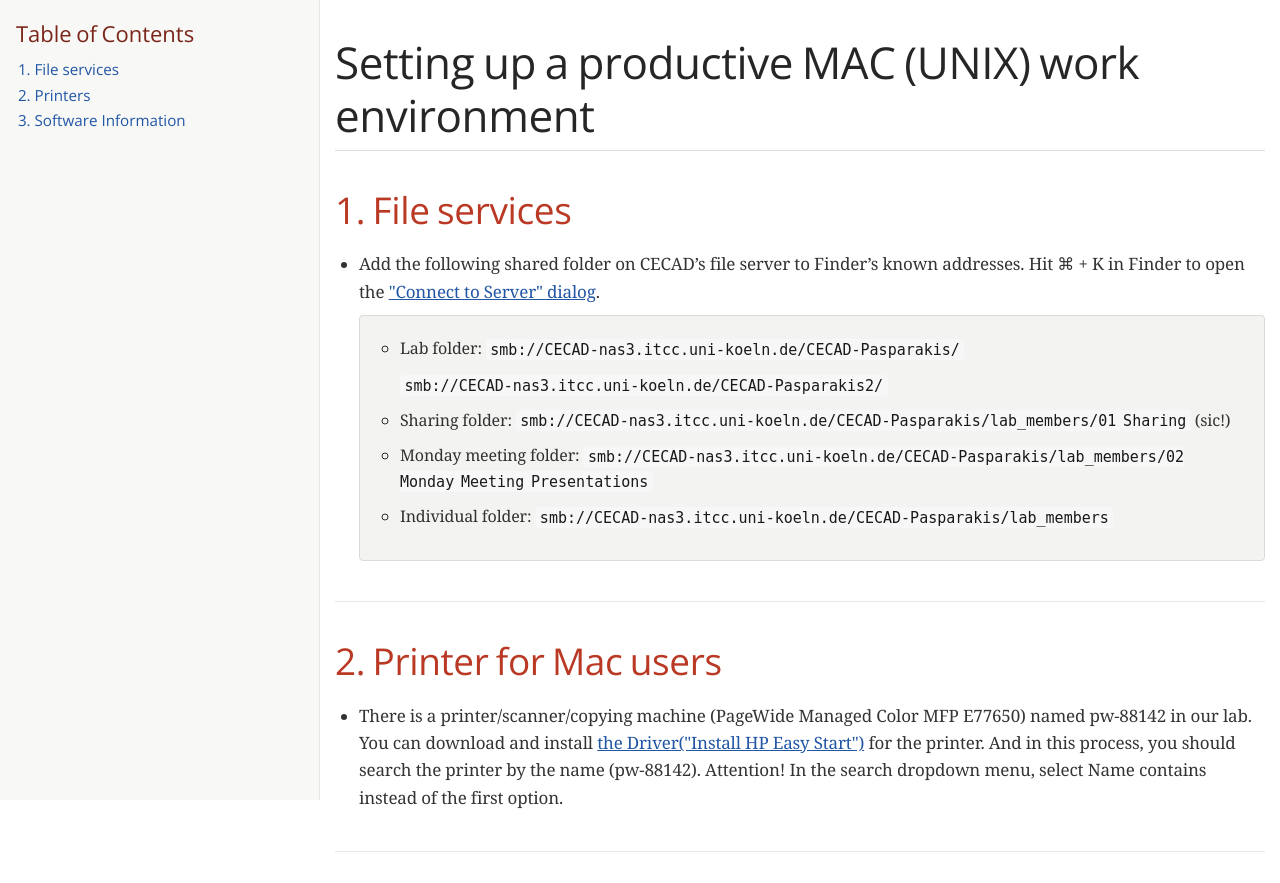
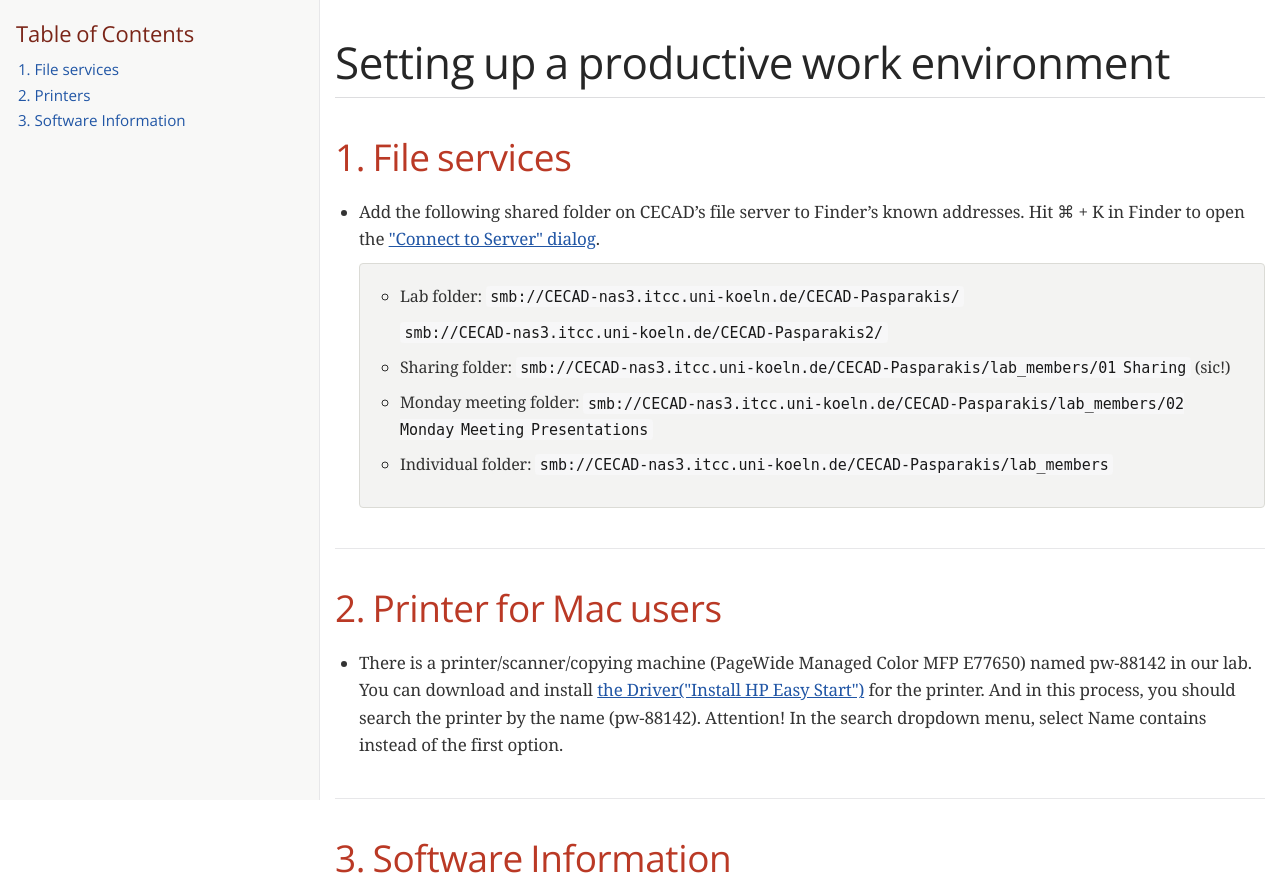
Before and after one commit to Helen-5588/Pasparakis-lab, a plain HTML site: page tutorials/welcome2.html in a window 1280 px wide. Shown: the top 883 px of the page. Drawn offline with nearby package versions, Linux system fonts and the light colour scheme; a web font is replaced by a local one.

Commit message:
Update header title in welcome2.html

```diff
--- a/tutorials/welcome2.html
+++ b/tutorials/welcome2.html
@@ -2899,7 +2899,7 @@
 
 <body class="article toc2 toc-left">
     <div id="header">
-        <h1>Setting up a productive MAC (UNIX) work environment</h1>
+        <h1>Setting up a productive work environment</h1>
         <div id="toc" class="toc2">
             <div id="toctitle">Table of Contents</div>
             <ul class="sectlevel1">
```
